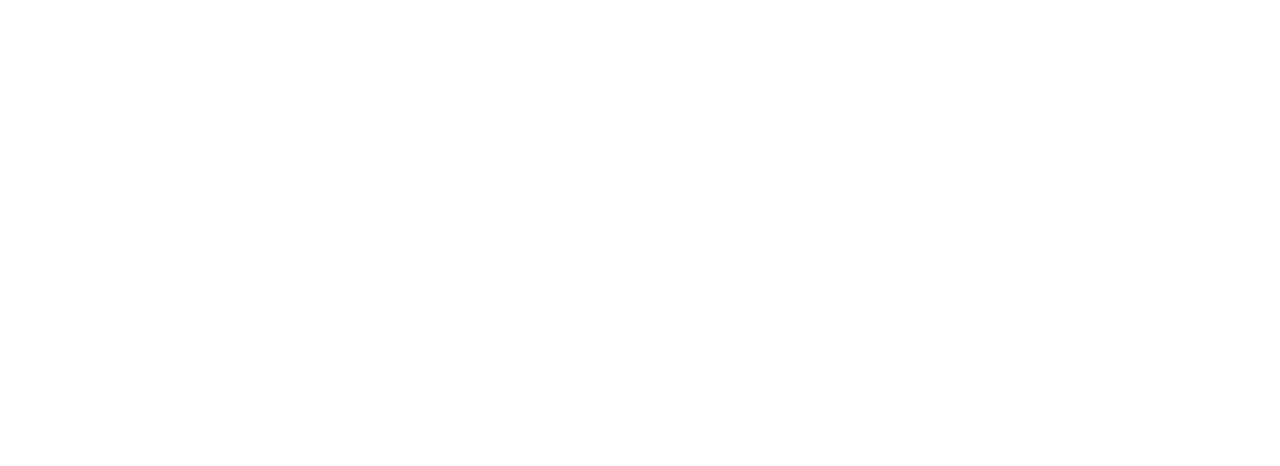
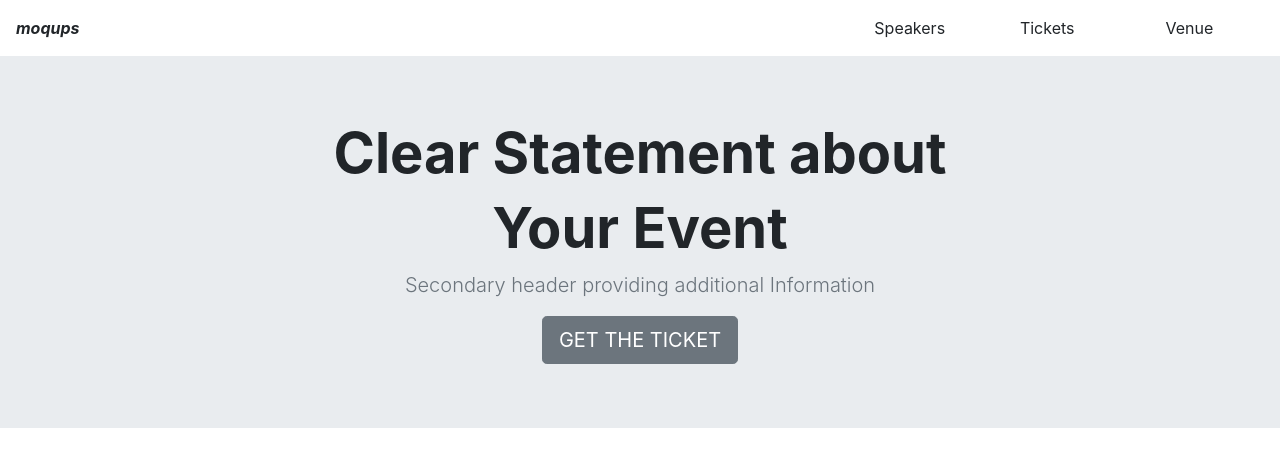
Before and after one commit to herzonfabian100/event-landing-pag-F, a plain HTML site: page index.html in a window 1280 px wide. Drawn offline with nearby package versions, Linux system fonts and the light colour scheme.

Commit message:
Create Jumbotron Changes

```diff
--- a/index.html
+++ b/index.html
@@ -1,32 +1,51 @@
 <!DOCTYPE html>
 <html lang="en">
-  <head>
+
+<head>
     <meta charset="UTF-8" />
     <meta http-equiv="X-UA-Compatible" content="IE=edge" />
     <meta name="viewport" content="width=device-width, initial-scale=1.0" />
 
     <title>Document</title>
     <!-- Bootstrap css -->
-    <link
-      rel="stylesheet"
-      href="https://cdn.jsdelivr.net/npm/bootstrap@4.5.3/dist/css/bootstrap.min.css"
-      integrity="sha384-TX8t27EcRE3e/ihU7zmQxVncDAy5uIKz4rEkgIXeMed4M0jlfIDPvg6uqKI2xXr2"
-      crossorigin="anonymous"
-    />
+    <link rel="stylesheet" href="https://cdn.jsdelivr.net/npm/bootstrap@4.5.3/dist/css/bootstrap.min.css" integrity="sha384-TX8t27EcRE3e/ihU7zmQxVncDAy5uIKz4rEkgIXeMed4M0jlfIDPvg6uqKI2xXr2" crossorigin="anonymous" />
     <!-- css tylesheet -->
     <link rel="stylesheet" href="css/styles.css" />
-  </head>
-  <body>
+</head>
+<div class="row justify-content-md-center">
+
+    <div class=" w-50 p-3 col-sm-6 col-md-8 justify-content-md-end">
+        <div class="col-sm font-italic font-weight-bold" role="button">moqups </div>
+    </div>
+
+    <div class=" w-50 p-3 col-sm" role="button">Speakers</div>
+    <div class=" w-50 p-3 col-sm" role="button">Tickets</div>
+    <div class=" w-50 p-3 col-sm" role="button">Venue</div>
+
+</div>
+
+<!-- Jumbotron -->
+<div class="jumbotron jumbotron-fluid">
+    <div class="container">
+        <h1 class="display-4 text-center font-weight-bold">Clear Statement about</h1>
+        <h1 class="display-4 text-center font-weight-bold">Your Event</h1>
+        <p class="lead text-muted text-center">Secondary header providing additional Information</p>
+        <div class="container">
+            <div class="row">
+                <div class="col text-center">
+                    <a class="btn btn-secondary btn-lg text-center" href="#" role="button">GET THE TICKET</a>
+                </div>
+            </div>
+        </div>
+    </div>
+</div>
+
+</div>
+
+<body>
     <!-- jQuery and Bootstrap Bundle (includes Popper) -->
-    <script
-      src="https://code.jquery.com/jquery-3.5.1.slim.min.js"
-      integrity="sha384-DfXdz2htPH0lsSSs5nCTpuj/zy4C+OGpamoFVy38MVBnE+IbbVYUew+OrCXaRkfj"
-      crossorigin="anonymous"
-    ></script>
-    <script
-      src="https://cdn.jsdelivr.net/npm/bootstrap@4.5.3/dist/js/bootstrap.bundle.min.js"
-      integrity="sha384-ho+j7jyWK8fNQe+A12Hb8AhRq26LrZ/JpcUGGOn+Y7RsweNrtN/tE3MoK7ZeZDyx"
-      crossorigin="anonymous"
-    ></script>
-  </body>
+    <script src="https://code.jquery.com/jquery-3.5.1.slim.min.js" integrity="sha384-DfXdz2htPH0lsSSs5nCTpuj/zy4C+OGpamoFVy38MVBnE+IbbVYUew+OrCXaRkfj" crossorigin="anonymous"></script>
+    <script src="https://cdn.jsdelivr.net/npm/bootstrap@4.5.3/dist/js/bootstrap.bundle.min.js" integrity="sha384-ho+j7jyWK8fNQe+A12Hb8AhRq26LrZ/JpcUGGOn+Y7RsweNrtN/tE3MoK7ZeZDyx" crossorigin="anonymous"></script>
+</body>
+
 </html>
```
